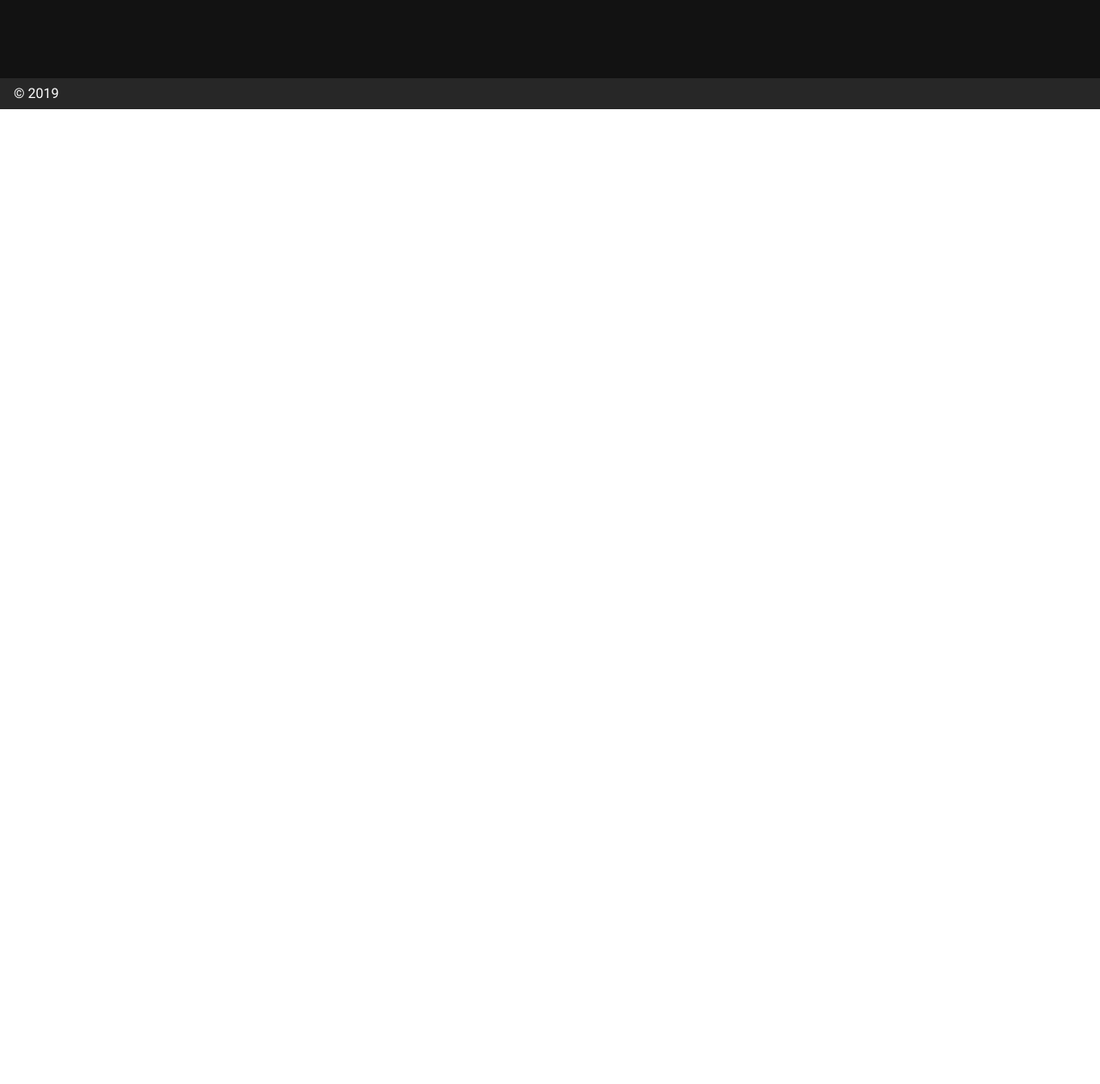
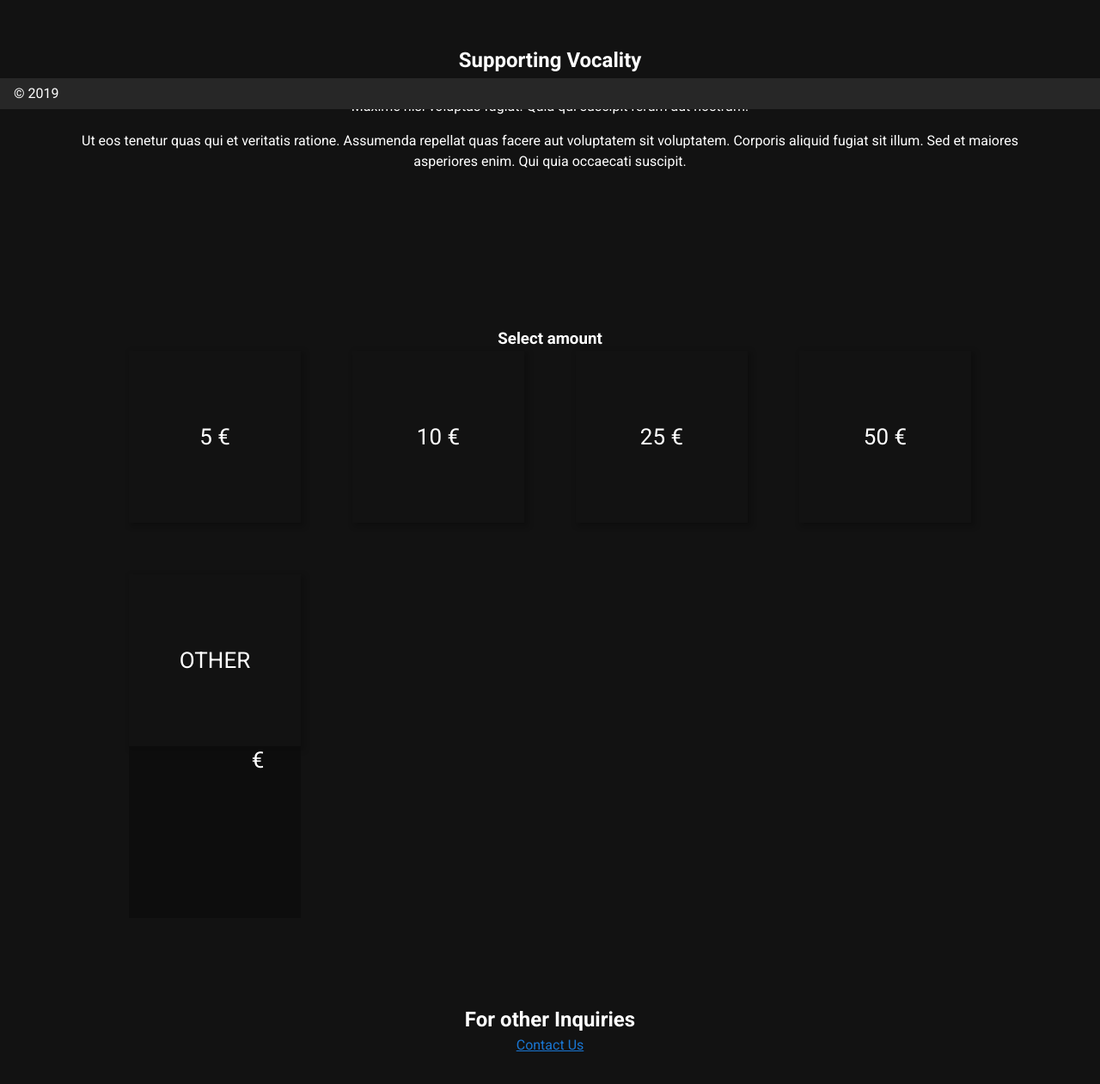
Before and after one commit to vocality-org/vocality-landing-page, a Nuxt app: page /Donate in a window 1280 px wide. Before the commit this address had no page. Shown: the part 673-1934 px from the top of the page at 86% size. Before the commit the page ends 800 px from the top, so only its background shows below. Built offline with nearby package versions, Linux system fonts and the light colour scheme.

Commit message:
feat(pages): Copy donate page

```diff
--- /dev/null
+++ b/pages/Donate.vue
@@ -0,0 +1,264 @@
+
+
+<template>
+    <div class="donate text-center">
+        <section class="donate-cta max-mid mx-auto">
+            <h2 class="m0 h1 mb4 pb2">Supporting Vocality</h2>
+            <p class="m0 mb3 pb1 bold">
+                Quo totam quo nemo quas doloremque voluptatem maxime. Qui aut
+                quidem commodi non blanditiis. Libero fuga expedita id assumenda
+                dicta qui fuga. Maxime nisi voluptas fugiat. Quia qui suscipit
+                rerum aut nostrum.
+            </p>
+            <p class="m0 secondary-paragraph">
+                Ut eos tenetur quas qui et veritatis ratione. Assumenda repellat
+                quas facere aut voluptatem sit voluptatem. Corporis aliquid
+                fugiat sit illum. Sed et maiores asperiores enim. Qui quia
+                occaecati suscipit.
+            </p>
+        </section>
+        <section class="select-amount">
+            <h3 class="m0 h2 p4">Select amount</h3>
+            <div class="grid mx-auto pt3">
+                <div
+                    class="item h3 relative overflow-hidden"
+                    @click="cashGrab('5.00')"
+                >
+                    5 €
+                </div>
+                <div
+                    class="item h3 relative overflow-hidden"
+                    @click="cashGrab('10.00')"
+                >
+                    10 €
+                </div>
+                <div
+                    class="item h3 relative overflow-hidden"
+                    @click="cashGrab('25.00')"
+                >
+                    25 €
+                </div>
+                <div
+                    class="item h3 relative overflow-hidden"
+                    @click="cashGrab('50.00')"
+                >
+                    50 €
+                </div>
+                <div class="item h3 relative overflow-hidden">
+                    OTHER
+                    <div class="popup other">
+                        <div
+                            class="flex flex-column justify-center items-center h-100"
+                        >
+                            <div>
+                                <input
+                                    class="my2 pr1"
+                                    type="number"
+                                    min="0"
+                                    v-model="otherInputValue"
+                                />
+                                <span>€</span>
+                            </div>
+                            <transition name="slide-up">
+                                <a
+                                    v-if="submittable"
+                                    class="submit"
+                                    @click="cashGrab(otherInputValue)"
+                                    >SUBMIT</a
+                                >
+                            </transition>
+                        </div>
+                    </div>
+                </div>
+            </div>
+            <transition name="slide-down">
+                <div class="checkout" v-if="showCheckout">
+                    <div class="cancel">
+                        <a
+                            class="cancel-link"
+                            @click="
+                                showCheckout = false;
+                                alreadyRendered = false;
+                            "
+                            >cancel</a
+                        >
+                    </div>
+                    <div id="paypal-button-container"></div>
+                </div>
+            </transition>
+        </section>
+        <section class="other-inqs">
+            <h2 class="h1 m0 mb3">For other Inquiries</h2>
+            <router-link to="/contact" class="cta h3 bold py1 px3">
+                Contact Us
+            </router-link>
+        </section>
+    </div>
+</template>
+
+<script>
+export default {
+    name: 'donate',
+    components: {
+
+    },
+    data() {
+        return {
+            otherInputValue: '',
+            checkoutAmount: 0,
+            showCheckout: false,
+            alreadyRendered: false,
+        };
+    },
+    computed: {
+        submittable() {
+            const amount = parseFloat(this.otherInputValue, 10);
+            return this.otherInputValue && !isNaN(amount) && amount > 0;
+        },
+    },
+    methods: {
+        cashGrab(amount) {
+            this.showCheckout = true;
+            this.$nextTick().then(() => this.renderPaypalBtn(amount));
+        },
+        renderPaypalBtn(amount) {
+            if (!this.alreadyRendered) {
+                this.$paypal
+                    .Buttons({
+                        createOrder: function(data, actions) {
+                            return actions.order.create({
+                                purchase_units: [
+                                    {
+                                        amount: {
+                                            value: amount,
+                                            currency: 'EUR',
+                                        },
+                                    },
+                                ],
+                            });
+                        },
+                        onApprove: function(data, actions) {
+                            return actions.order
+                                .capture()
+                                .then(function(details) {
+                                    console.log('payment approve', details);
+                                });
+                        },
+                    })
+                    .render('#paypal-button-container');
+                this.alreadyRendered = true;
+            }
+        },
+    },
+};
+</script>
+
+<style lang="scss" scoped>
+.cancel-link {
+    text-decoration: underline;
+}
+.donate-cta {
+    margin-top: 469px;
+    padding: 180px 20px 0;
+    h2 {
+        color: clr(brand, cyan);
+    }
+    .secondary-paragraph {
+        color: clr(text, secondary);
+    }
+}
+.select-amount {
+    margin-top: 180px;
+    background-color: clr(background, secondary);
+    padding: 0 20px;
+    .grid {
+        padding-bottom: 120px;
+        $item-size: 200px;
+        display: grid;
+        grid-gap: 60px;
+        justify-content: center;
+        grid-template-columns: repeat(auto-fit, $item-size);
+        .item {
+            width: $item-size;
+            height: $item-size;
+            line-height: $item-size;
+            background-color: clr(brand, cyan);
+            box-shadow: 3px 3px 6px 2px rgba(0, 0, 0, 0.2);
+            transition: transform 200ms cubic-bezier(0.175, 0.885, 0.32, 1.275);
+            user-select: none;
+            font-size: 26px;
+            cursor: pointer;
+            &:hover,
+            &:focus {
+                transform: scale(1.1);
+                .popup {
+                    transform: translateY(-$item-size);
+                }
+            }
+            .popup {
+                width: $item-size;
+                height: $item-size;
+                position: absolute;
+                background-color: rgba(12, 12, 12, 0.7);
+                transition: transform 0.2s ease;
+            }
+            .other {
+                line-height: normal;
+                background-color: clr(background, bright);
+                input {
+                    width: $item-size / 2;
+                    background-color: transparent;
+                    border: 1px solid transparent;
+                    border-bottom-color: clr(text, secondary);
+                    color: clr(text);
+                    text-align: right;
+                }
+            }
+        }
+    }
+}
+.submit {
+    background-color: clr(brand, cyan);
+    border-radius: 4px;
+    font-size: 14px;
+    padding: 6px 12px;
+    width: 50%;
+    margin-top: 5px;
+    &:hover {
+        transform: translateY(2px);
+    }
+}
+.slide-up-enter-active,
+.slide-up-leave-active {
+    transition: transform 0.2s ease opacity 0.2s ease;
+}
+.slide-up-enter,
+.slide-up-leave-to {
+    opacity: 0;
+    transform: translateY(-20px);
+}
+.slide-down-enter-active,
+.slide-down-leave-active {
+    transition: transform 250ms ease-out, opacity 250ms ease-out;
+}
+.slide-down-enter,
+.slide-down-leave-to {
+    transform: translateY(-100px);
+    opacity: 0;
+}
+.other-inqs {
+    padding-top: 180px;
+}
+.footer {
+    padding-top: 180px;
+}
+.cancel {
+    margin-top: -80px;
+    position: absolute;
+    width: 100%;
+}
+.checkout {
+    position: relative;
+    padding: 20px 0 120px 0;
+}
+</style>
```
Also changed, not shown: static/paypal.js (added, +19 -0 lines).
